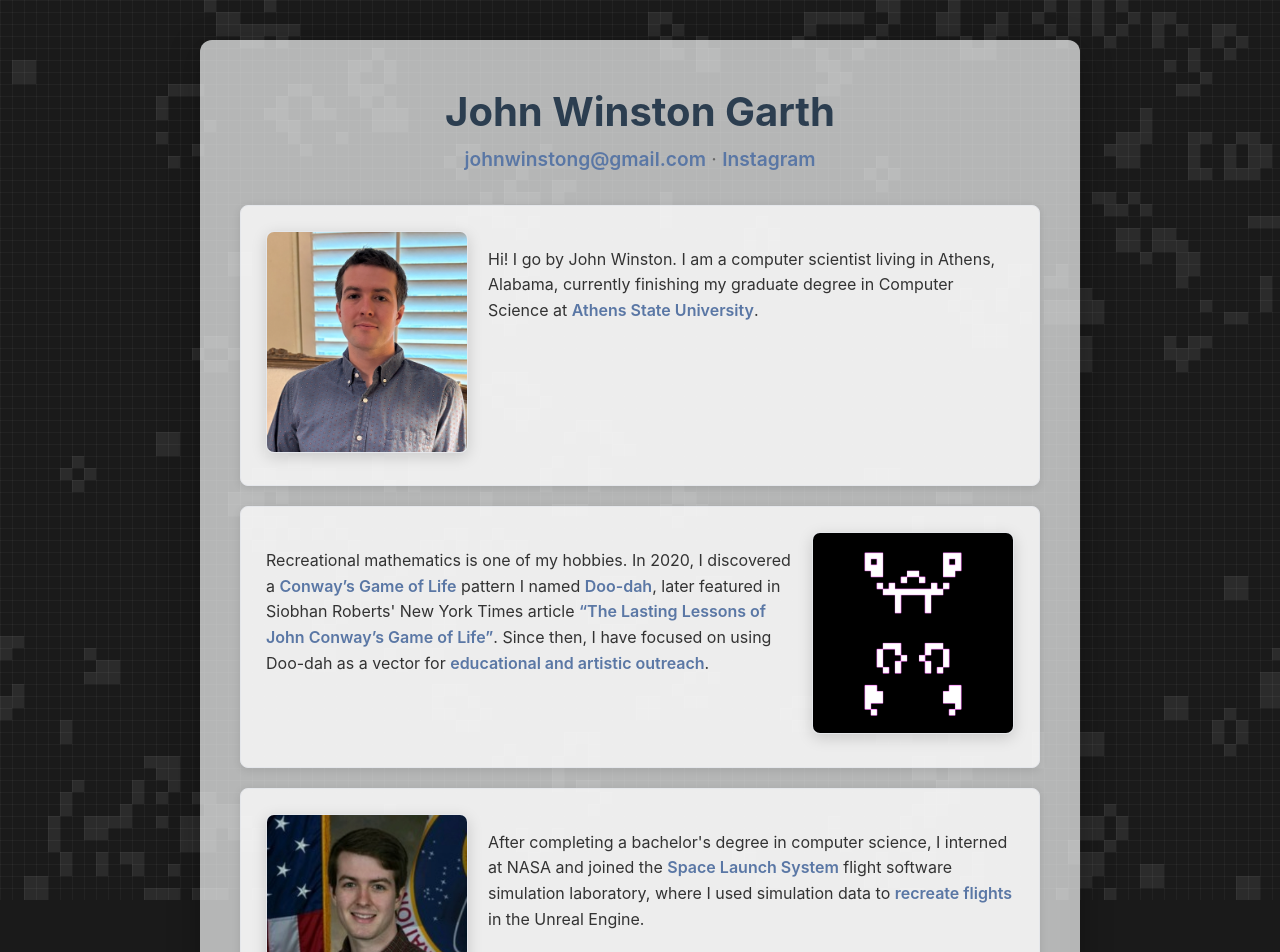
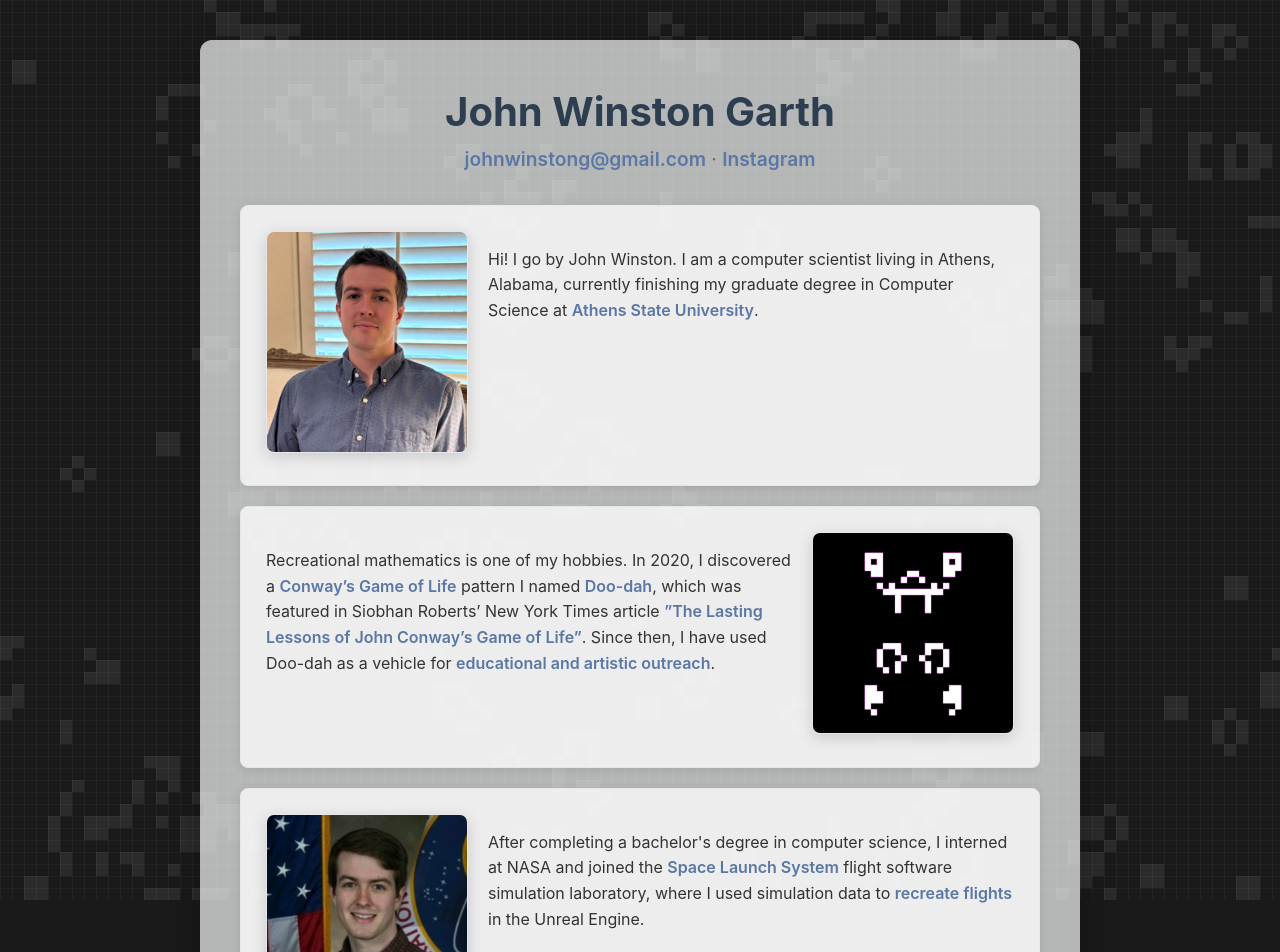
Before and after one commit to johnwinston/johnwinston.github.io, a Jekyll site: the page built from index.html, in a window 1280 px wide. Shown: the top 952 px of the page. Built offline with Jekyll 4.4.1, drawn with Linux system fonts in a browser that asks for light colours.

Commit message:
Reword Doo-dah and archives sections
Co-Authored-By: Claude Opus 4.6 (1M context) <noreply@anthropic.com>

```diff
--- a/index.html
+++ b/index.html
@@ -20,7 +20,7 @@ title: Home
         <img src="/assets/images/doodah.gif" alt="Doo-dah animation">
     </a>
     <div class="text">
-        <p>Recreational mathematics is one of my hobbies. In 2020, I discovered a <a href="https://en.wikipedia.org/wiki/Conway's_Game_of_Life">Conway’s Game of Life</a> pattern I named <a href="https://conwaylife.com/wiki/Doo-dah">Doo-dah</a>, later featured in Siobhan Roberts' New York Times article <a href="https://www.nytimes.com/2020/12/28/science/math-conway-game-of-life.html">“The Lasting Lessons of John Conway’s Game of Life”</a>. Since then, I have focused on using Doo-dah as a vector for <a href="https://gallery.bridgesmathart.org/exhibitions/bridges-2025-exhibition-of-mathematical-art/john-winston-garth">educational and artistic outreach</a>.</p>
+        <p>Recreational mathematics is one of my hobbies. In 2020, I discovered a <a href=”https://en.wikipedia.org/wiki/Conway’s_Game_of_Life”>Conway’s Game of Life</a> pattern I named <a href=”https://conwaylife.com/wiki/Doo-dah”>Doo-dah</a>, which was featured in Siobhan Roberts’ New York Times article <a href=”https://www.nytimes.com/2020/12/28/science/math-conway-game-of-life.html”>”The Lasting Lessons of John Conway’s Game of Life”</a>. Since then, I have used Doo-dah as a vehicle for <a href=”https://gallery.bridgesmathart.org/exhibitions/bridges-2025-exhibition-of-mathematical-art/john-winston-garth”>educational and artistic outreach</a>.</p>
     </div>
 </div>
 
```
